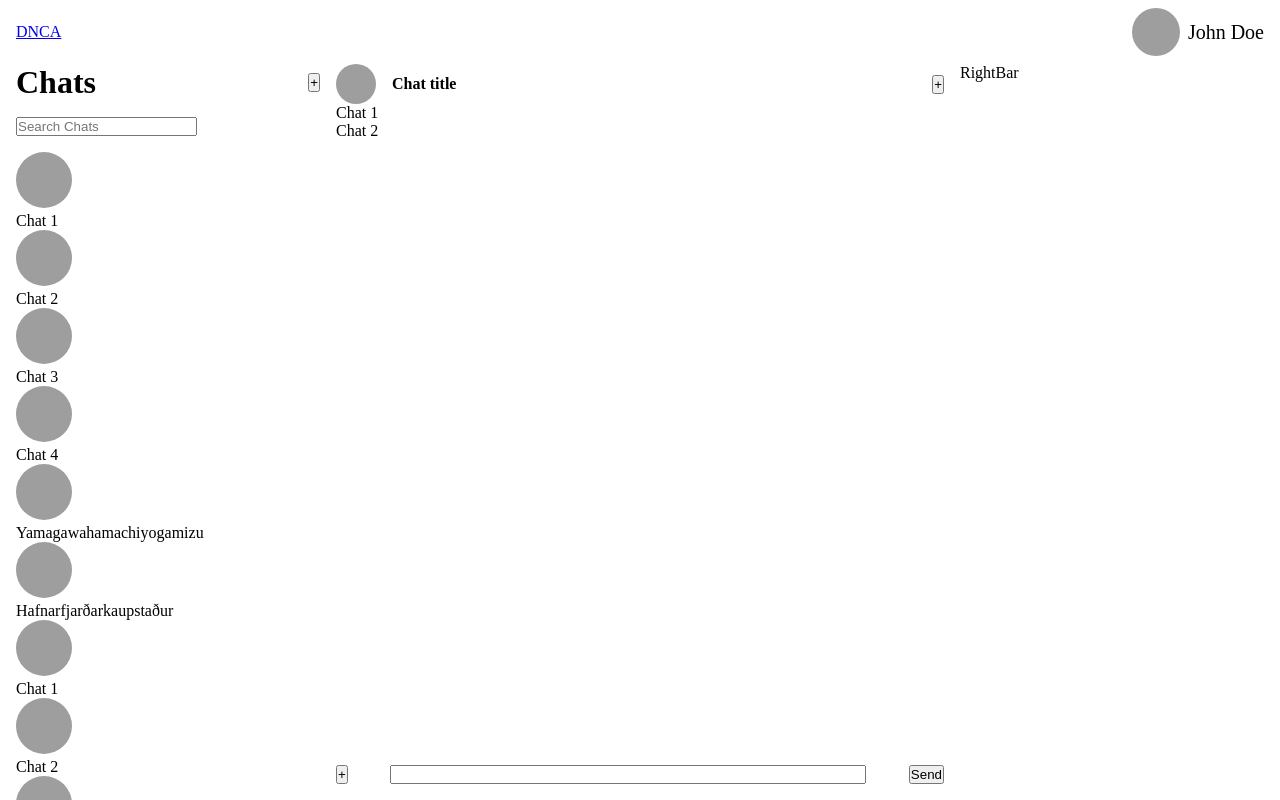
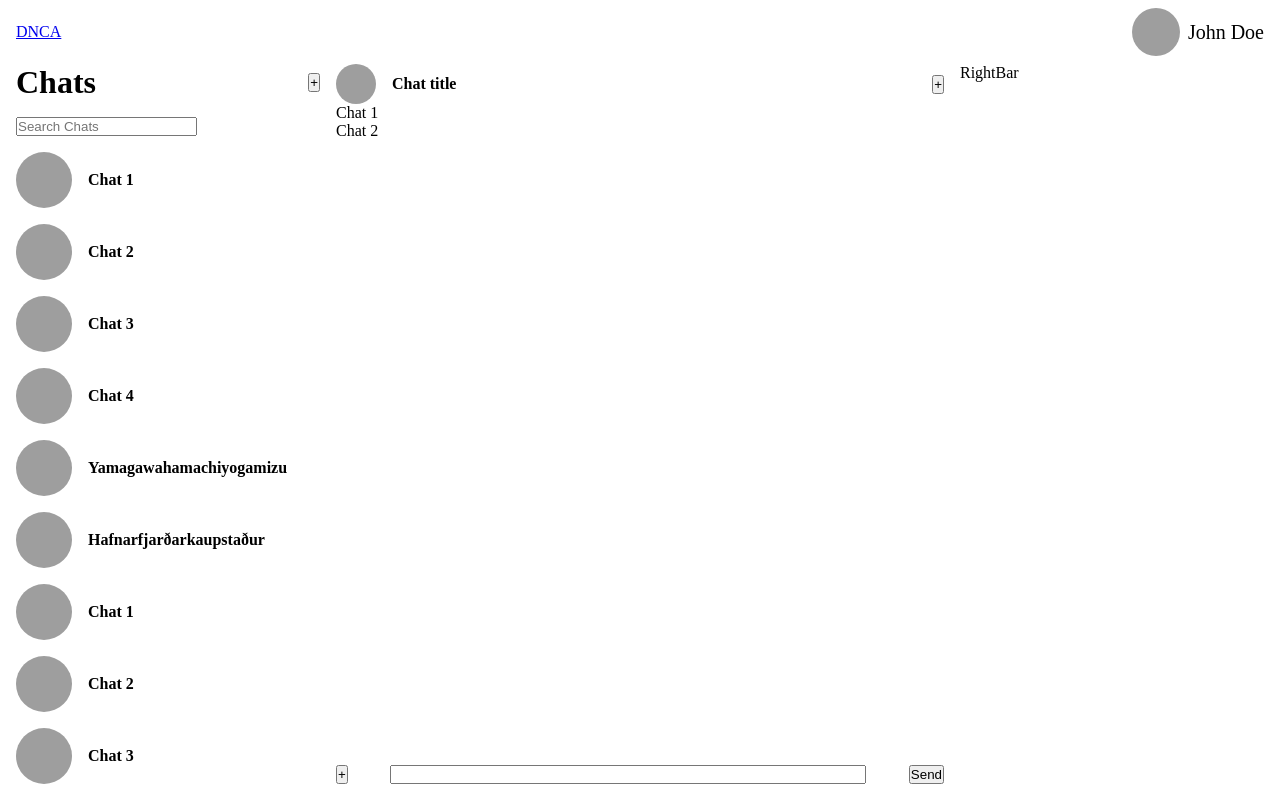
Before and after one commit to Nestortion/Definitely-not-a-Chat-App, a React (Vite) app in the folder client/: page /chat/1 in a window 1280 px wide. Built offline with nearby package versions, Linux system fonts and the light colour scheme; grey boxes are pictures that could not be loaded.

Commit message:
chore: add support for text overflow ellipsis

```diff
--- a/client/src/components/ChatListItem/chat-list-item.scss
+++ b/client/src/components/ChatListItem/chat-list-item.scss
@@ -0,0 +1,23 @@
+.chat-list-item {
+  margin-bottom: 1rem;
+  display: flex;
+  align-items: center;
+  gap: 1rem;
+
+  .chat-list-item-left {
+    flex-shrink: 0;
+    display: flex;
+    align-items: center;
+  }
+
+  .chat-list-item-right {
+    max-width: 100%;
+    white-space: nowrap;
+    overflow: hidden;
+    text-overflow: ellipsis;
+
+    .title {
+      font-weight: bold;
+    }
+  }
+}
```
